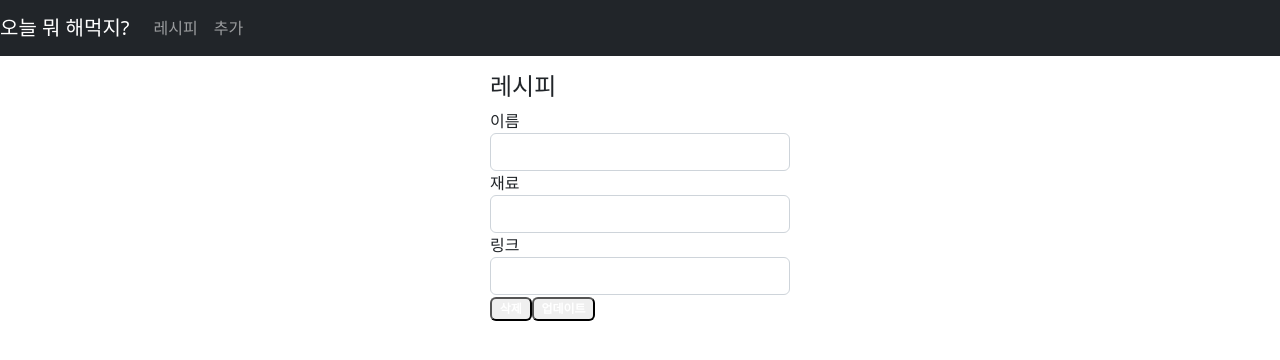
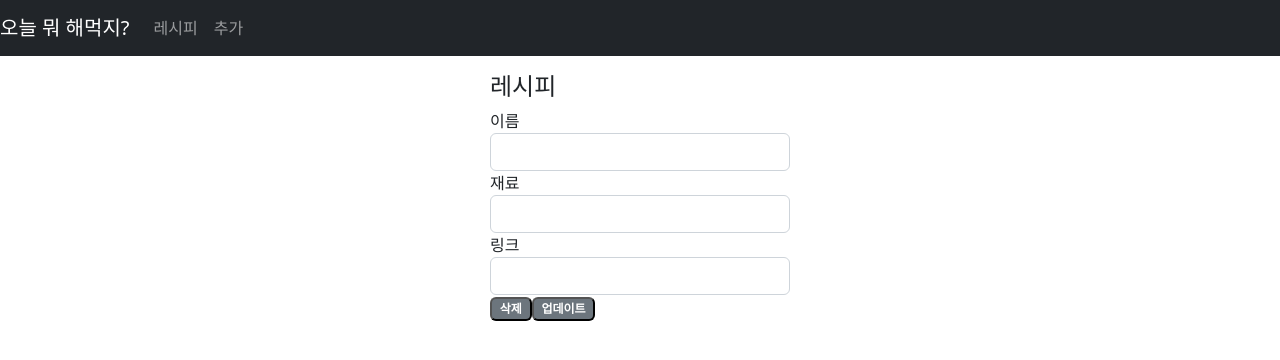
Before and after one commit to jong29/what-should-i-cook, a React (Create React App) app in the folder frontend/: page /tutorials/1 in a window 1280 px wide. Shown: the top 360 px of the page. Built offline with nearby package versions, Linux system fonts and the light colour scheme; no server answers.

Commit message:
make buttons prettier

```diff
--- a/frontend/src/components/tutorial.component.js
+++ b/frontend/src/components/tutorial.component.js
@@ -143,7 +143,7 @@ class Tutorial extends Component {
             </form>
 
             <button
-              className="badge badge-danger mr-2"
+              className="badge bg-secondary"
               onClick={this.deleteRecipe}
             >
               삭제
@@ -151,7 +151,7 @@ class Tutorial extends Component {
 
             <button
               type="submit"
-              className="badge badge-success"
+              className="badge bg-secondary"
               onClick={this.updateRecipe}
             >
               업데이트
--- a/frontend/src/components/tutorials-list.component.js
+++ b/frontend/src/components/tutorials-list.component.js
@@ -202,7 +202,7 @@ export default class TutorialsList extends Component {
 
               <Link
                 to={"/tutorials/" + currentRecipe.id}
-                className="badge badge-warning"
+                className="btn btn-outline-primary btn-sm"
               >
                 수정
               </Link>
```
